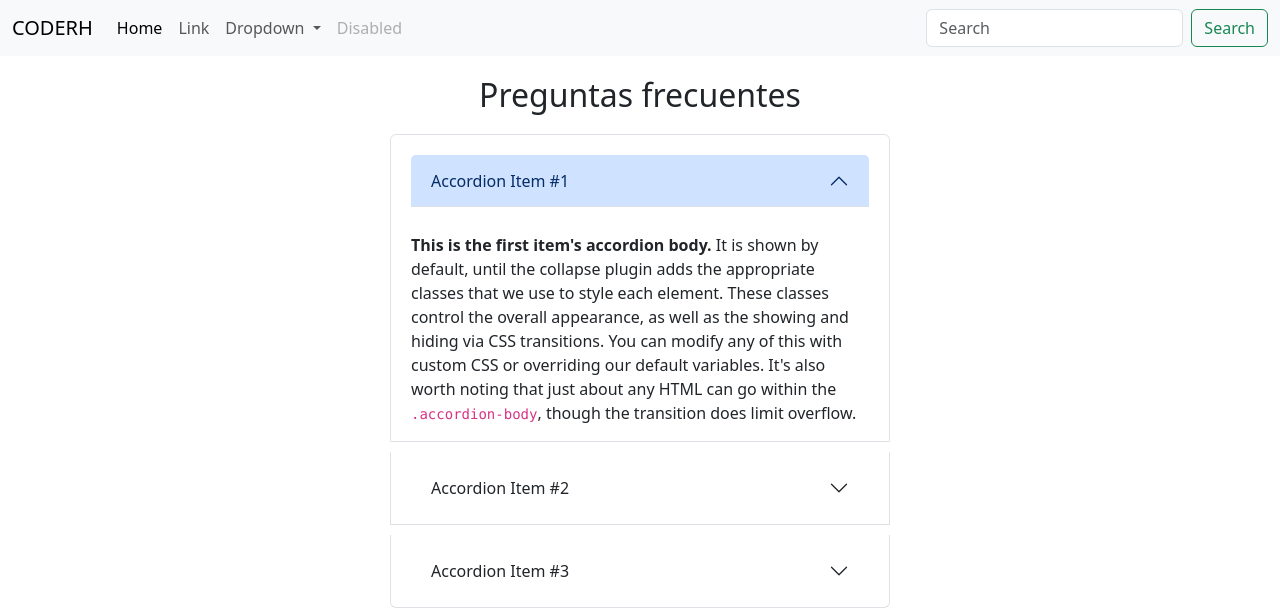
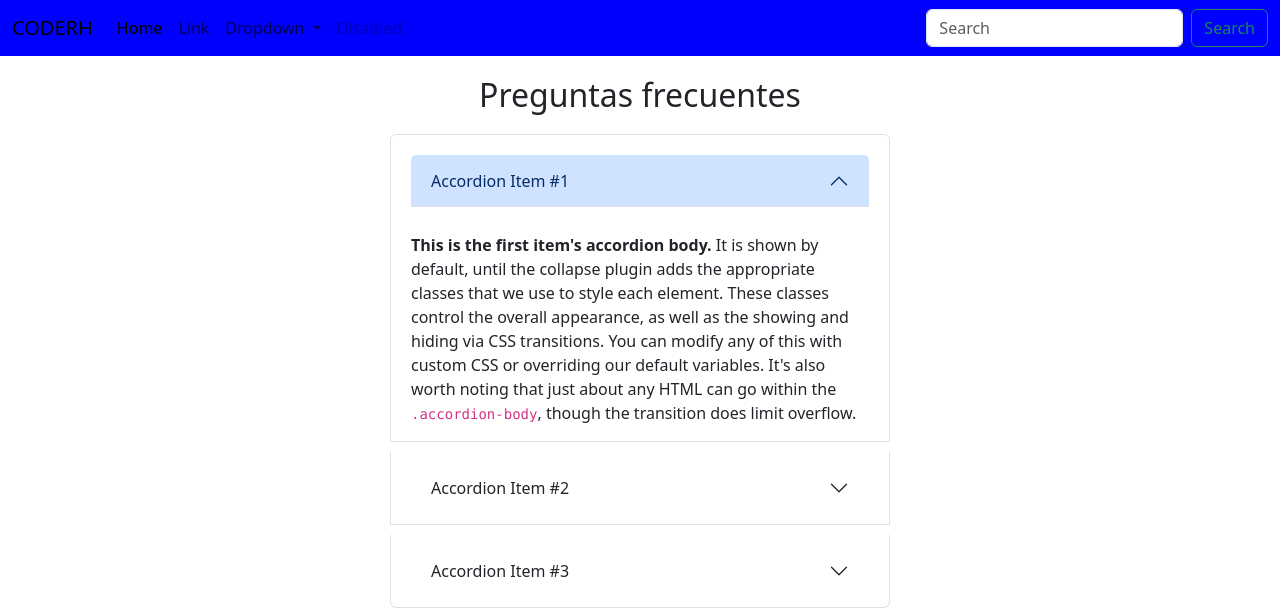
Before and after one commit to MatiasZini/clase_10, a plain HTML site: page index.html in a window 1280 px wide. Shown: the top 615 px of the page. Drawn offline with nearby package versions, Linux system fonts and the light colour scheme.

Commit message:
Agregando color azul al navbar

```diff
--- a/CSS/style.css
+++ b/CSS/style.css
@@ -20,3 +20,7 @@ h2{
     flex-direction: column;
     justify-content: flex-end;
 }
+
+.bg-body-tertiary {
+    background-color: blue !important;
+}
```
